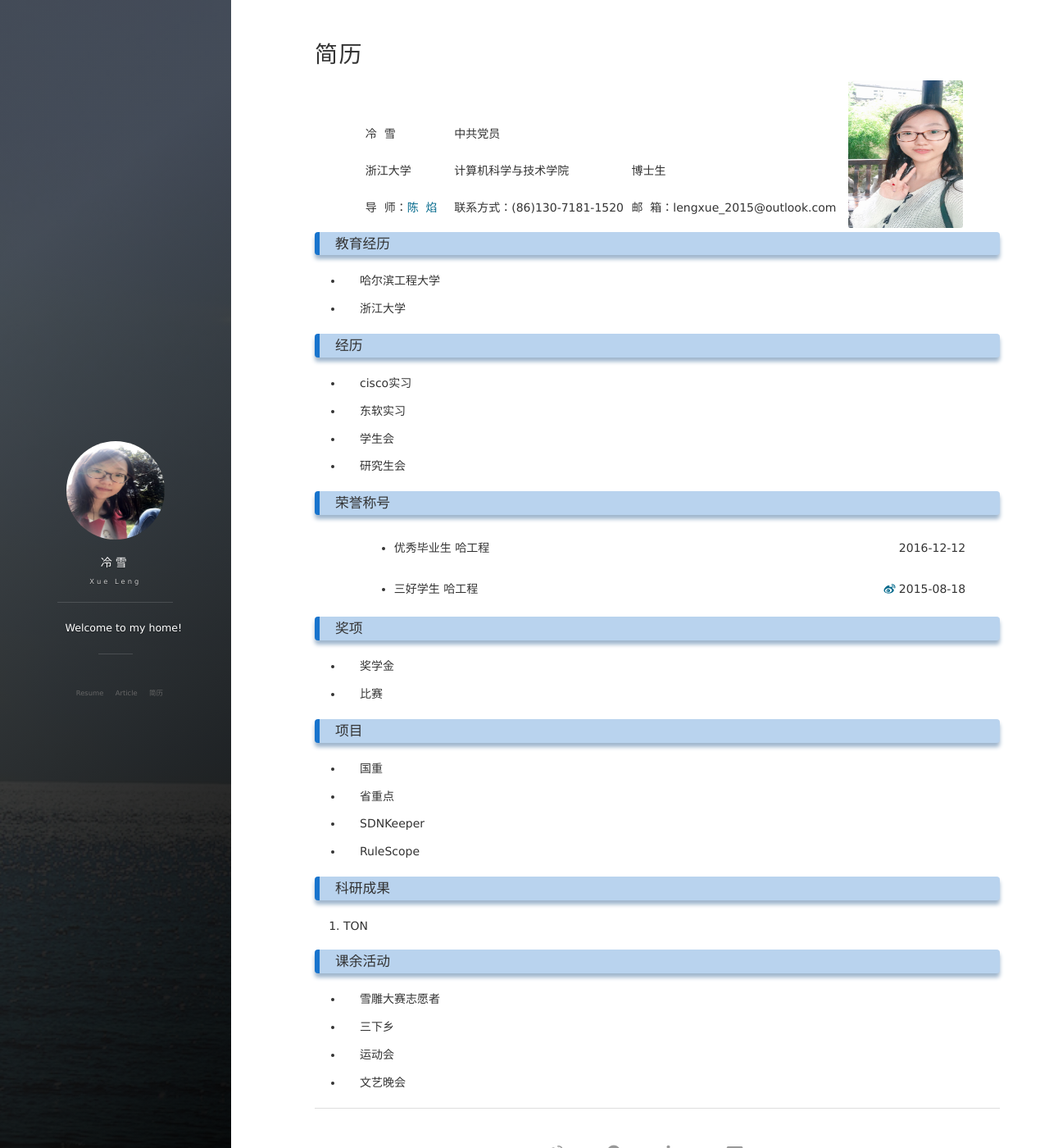
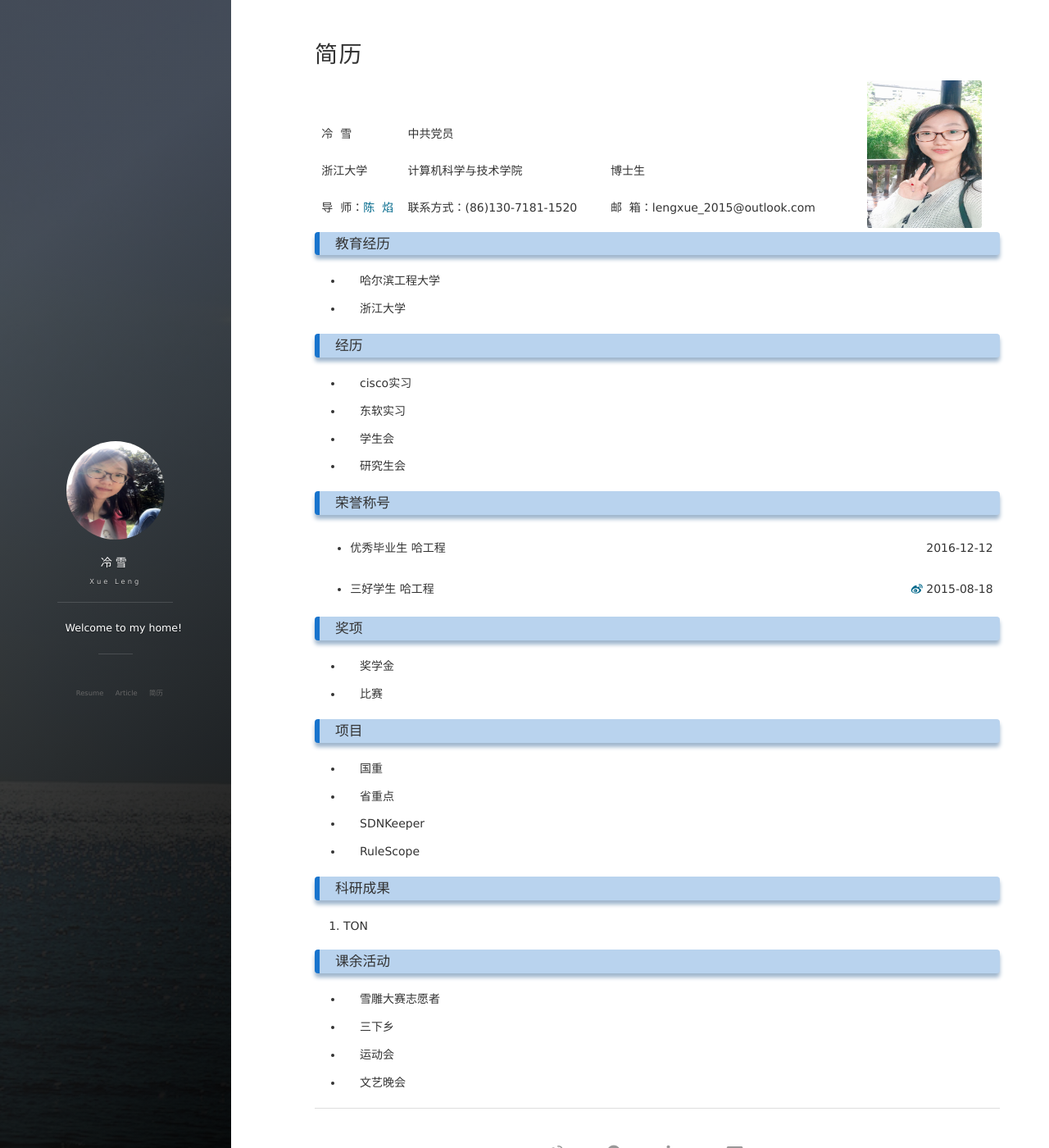
Before and after one commit to lxv458/OldWeb, a Jekyll site: the page built from about.md, in a window 1280 px wide and 1400 px high. Shown: the whole window at 82% size. Built offline with Jekyll 4.4.1, drawn with Linux system fonts in a browser that asks for light colours; nearby versions of some CDN libraries; comment, search, counter and statistics services are not loaded.

Commit message:
basic information

```diff
--- a/css/main.css
+++ b/css/main.css
@@ -215,7 +215,7 @@ table {
   text-align: center;
   line-height: 40px;
   border: none #363636;
-  width: 90%;
+  width: 98%;
   margin-left: 0px;
   margin: 0px auto; }
 
@@ -234,7 +234,7 @@ table thead tr th {
 }
 
 th:first-child, td:first-child {
-  padding: 0 15px 0 20px;
+  padding: 0 0px 0 0px;
 }
 
 tbody td {
```
